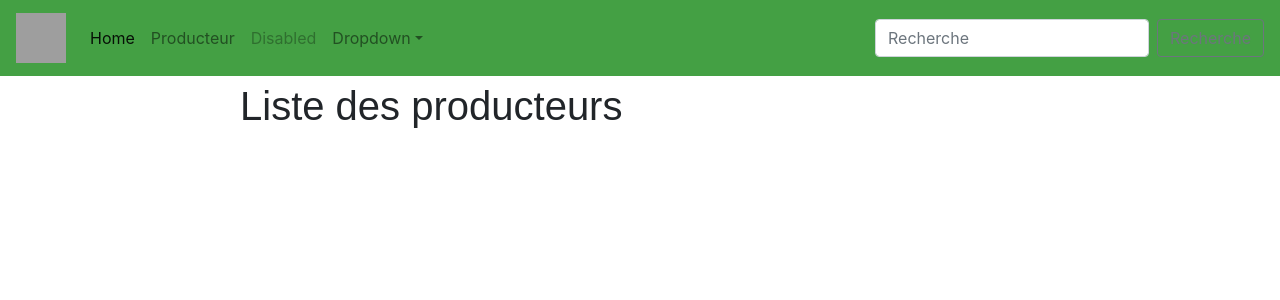
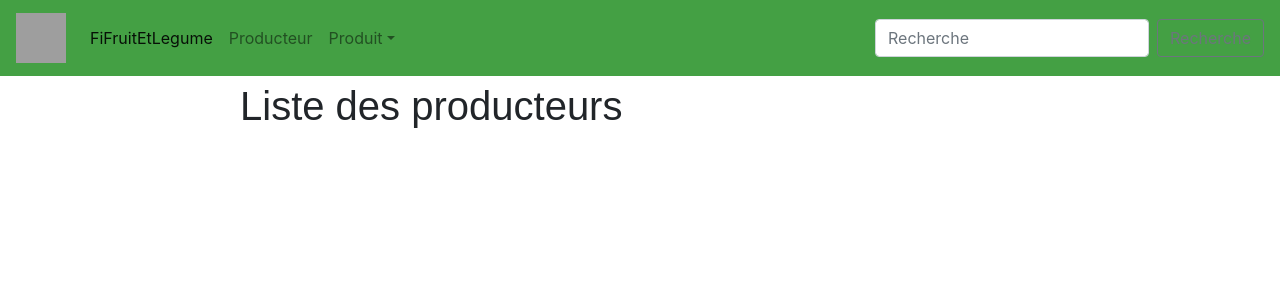
Before and after one commit to Gael-Mousset/FiFruitEtLegume, a Symfony app: template FiFruitEtLegume/templates/Producteur/index.html.twig in a window 1280 px wide. Shown: the top 300 px of the page. Run offline with Twig, Linux system fonts and the light colour scheme; the template is opened without the code that fills it, so the values that code supplies are empty; some libraries are stand-ins or nearby versions; grey boxes are pictures that could not be loaded.

Commit message:
MAJ: navbar

```diff
--- a/FiFruitEtLegume/templates/Index/index.html.twig
+++ b/FiFruitEtLegume/templates/Index/index.html.twig
@@ -10,7 +10,7 @@
 
 <div class="example-wrapper">
     <h1>Bienvenue dans notre page d'acceuil</h1>
-    <img src="../../public/fruits-legumes.jpg">
+    <img src="fruits-legumes.jpg">
     <h2>A propos de notre association FiFruitEtLegume:</h2>
     <p>FiFruitEtLegume met en relation les comsommateur et les jardiniers (amateurs ou professionnels) pour qu'ils puissent se rencontrer afin de mettre en oeuvre l'achat et la vente de produits agricoles.</p>
     <p>En plus elle permet aux agriculteurs et aux producteurs de faire connaitre leurs produits régionaux autour d’eux. Cela permet ainsi de promouvoir les aliments de saison et de vous faire économiser sur les frais engendrés par le transport et les intermédiaires de l’alimentation.</p>
--- a/FiFruitEtLegume/templates/Producteur/index.html.twig
+++ b/FiFruitEtLegume/templates/Producteur/index.html.twig
@@ -19,16 +19,16 @@
             <div class="media" style="background-color: #fff3ea">
                 <img src="{{ pdct.photo }}"  class="mr-3" alt="">
                 <div class="media-body">
-                    <h5>
+                    <h5>{{ pdct.nomdelentreprise }} <br>
                         <a class="navbar-brand" href="/detailproducteur/{{ pdct.id }}">
-                            {{ pdct.nom}} {{ pdct.prenom }}
+                             {{ pdct.nom}} {{ pdct.prenom }}
                         </a>
                     </h5>
                     <p>{{ pdct.description }}</p>
                     <p>tel: {{ pdct.telephone }}</p>
                 </div>
             </div>
-            <p></p>
+            <br>
         {% endfor %}
 
 
--- a/FiFruitEtLegume/templates/base.html.twig
+++ b/FiFruitEtLegume/templates/base.html.twig
@@ -19,20 +19,20 @@
         <div class="collapse navbar-collapse" id="navbarsExampleDefault">
             <ul class="navbar-nav mr-auto">
                 <li class="nav-item active">
-                    <a class="nav-link" href="/">Home <span class="sr-only">(current)</span></a>
+                    <a class="nav-link" href="/">FiFruitEtLegume <span class="sr-only">(current)</span></a>
                 </li>
                 <li class="nav-item">
                     <a class="nav-link" href="/producteur">Producteur</a>
                 </li>
-                <li class="nav-item">
-                    <a class="nav-link disabled" href="#">Disabled</a>
-                </li>
                 <li class="nav-item dropdown">
-                    <a class="nav-link dropdown-toggle" href="#" id="dropdown01" data-toggle="dropdown" aria-haspopup="true" aria-expanded="false">Dropdown</a>
+                    <a class="nav-link dropdown-toggle" href="#" id="dropdown01" data-toggle="dropdown" aria-haspopup="true" aria-expanded="false">Produit</a>
                     <div class="dropdown-menu" aria-labelledby="dropdown01">
-                        <a class="dropdown-item" href="#">Action</a>
-                        <a class="dropdown-item" href="#">Another action</a>
-                        <a class="dropdown-item" href="#">Something else here</a>
+                        <a class="dropdown-item" href="/produit">Tout les produits</a>
+                        <div class="dropdown-divider"></div>
+                        <a class="dropdown-item" href="#">Fruit</a>
+                        <a class="dropdown-item" href="#">Legume</a>
+                        <a class="dropdown-item" href="#">Viande</a>
+                        <a class="dropdown-item" href="#">Poisson</a>
                     </div>
                 </li>
             </ul>
```
